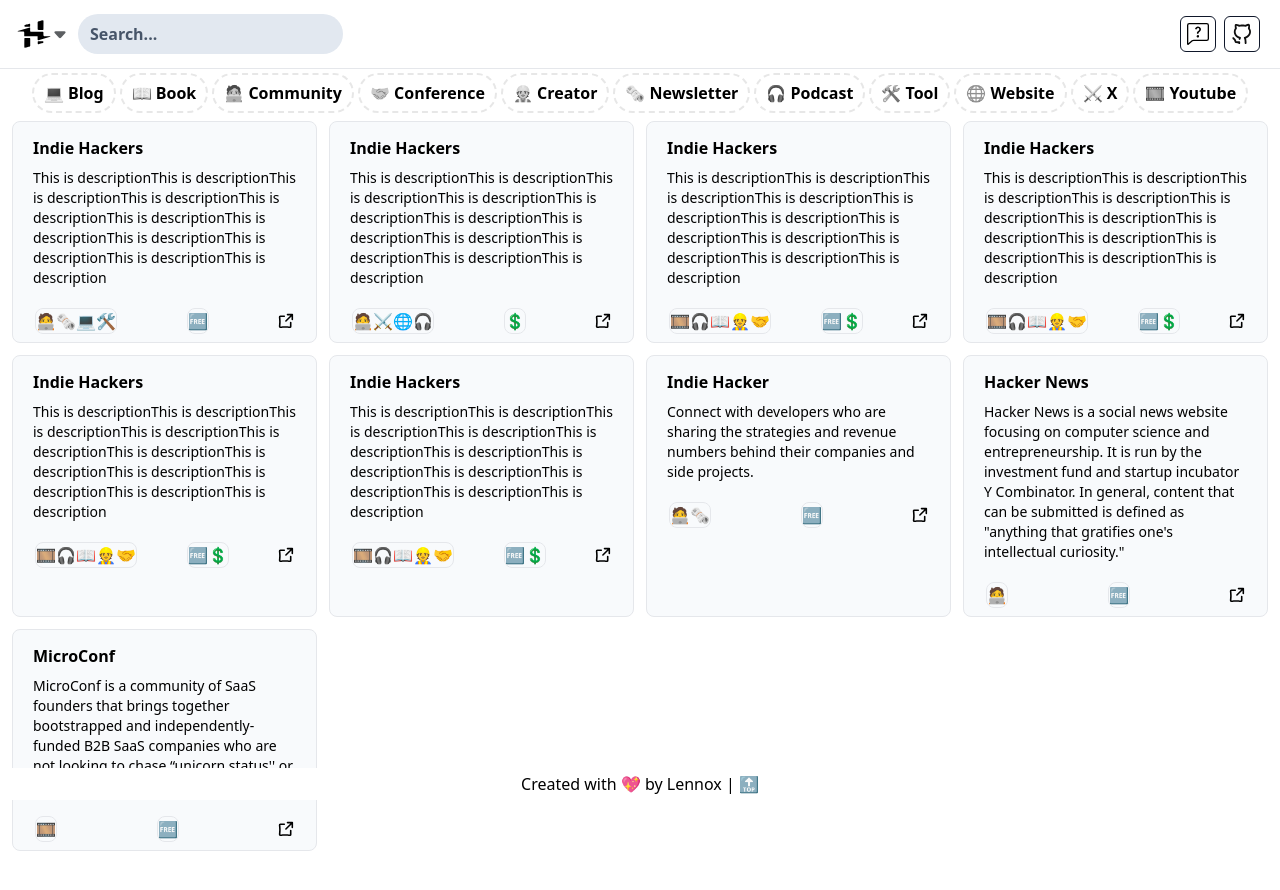
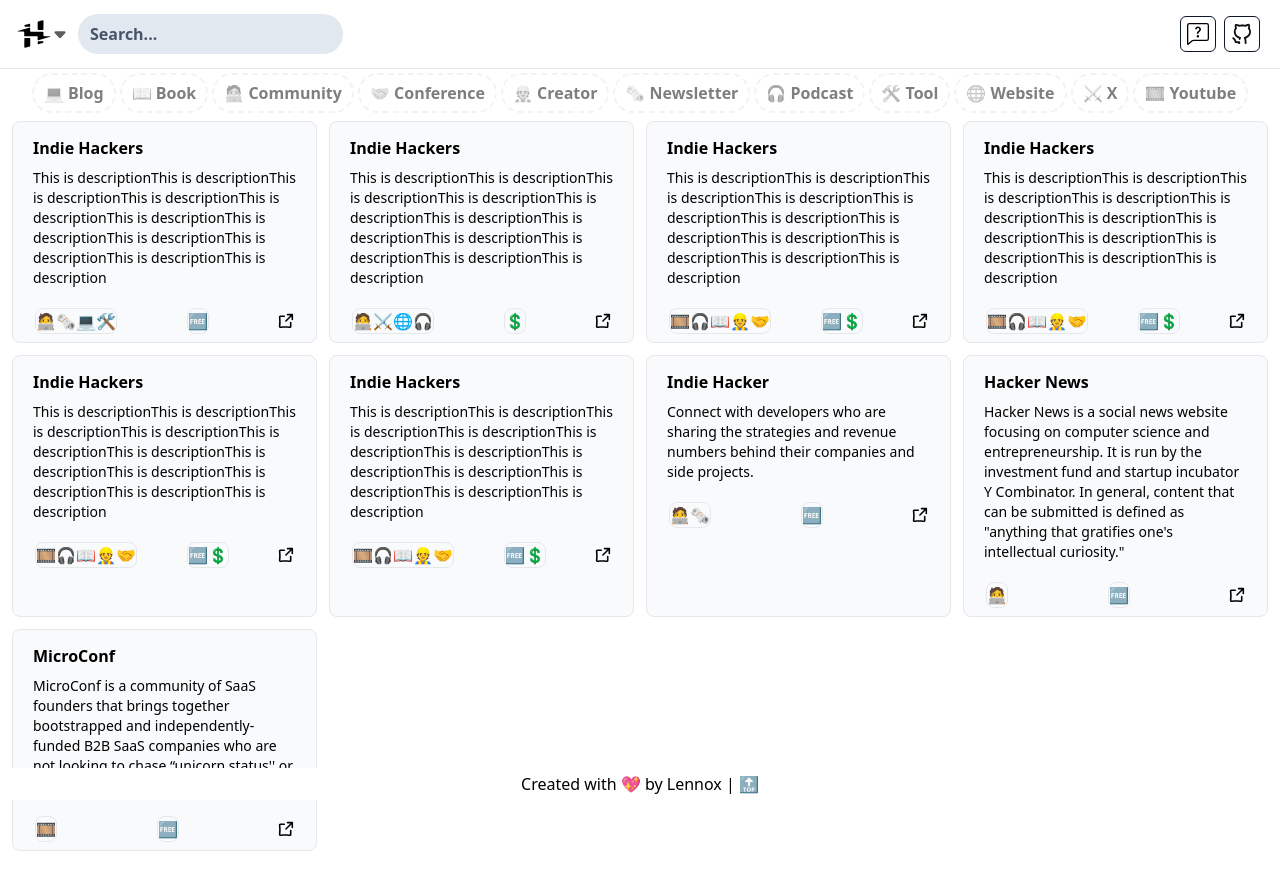
Before and after one commit to lennyAiko/ih-wiki, a Vue app: page / in a window 1280 px wide. Shown: the top 890 px of the page. Built offline with nearby package versions, Linux system fonts and the light colour scheme.

Commit message:
feat: make active category obvious

```diff
--- a/src/views/HomeView.vue
+++ b/src/views/HomeView.vue
@@ -10,6 +10,7 @@
 const store = ref(data)
 const filteredStore = ref()
 const search = ref('')
+const activeCategory = ref('')
 
 function searchChange(event) {
     search.value = event
@@ -26,8 +27,10 @@
         let tempCategories = item.categories.map(element => element.toLowerCase())
 
         if (tempCategories.includes(category)) {
+            activeCategory.value = category
             return item
         }
+
     })
 }
 
@@ -59,8 +62,8 @@
         class="flex flex-row flex-wrap gap-3 m-2 items-center justify-center bg-white
         xs:justify-start xs:text-sm">
             <span v-for="category in categories" @click="filterStore(category)"
-            class="rounded-full border-2 border-dashed px-2.5 py-1.5 -m-[4px]
-            hover:border-solid font-semibold grayscale hover:grayscale-0">
+            class=""
+            :class="category === activeCategory ? 'grayscale-0 opacity-100 rounded-full border-2 border-solid px-2.5 py-1.5 -m-[4px] font-semibold' : 'rounded-full border-2 border-dashed px-2.5 py-1.5 -m-[4px] hover:border-solid font-semibold grayscale hover:grayscale-0 opacity-50'">
                 {{ getCategoryEmoji(category) }} {{ upperFirstLetter(category) }}
             </span>
         </div>
```
